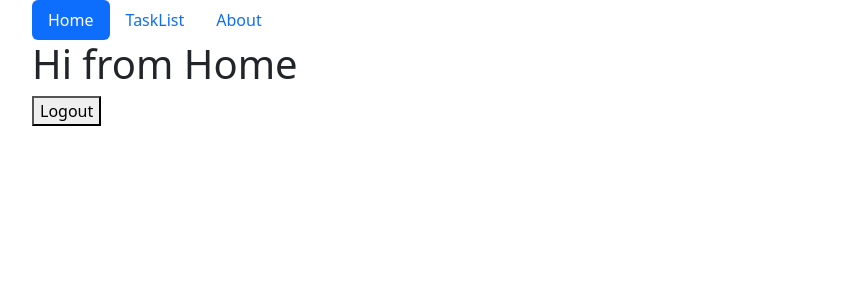
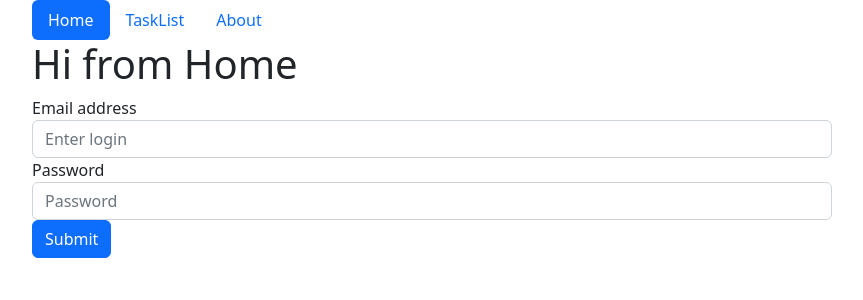
Before and after one commit to TrAs13/VueMaster, a Vue app: page / in a window 1280 px wide. Shown: the top 300 px of the page, without its empty margins (208-1071 px from the left). Built offline with nearby package versions, Linux system fonts and the light colour scheme; data requests are answered from the project's data file.

Commit message:
Выполнил задание №3 урока №6

```diff
--- a/db.json
+++ b/db.json
@@ -18,6 +18,6 @@
     }
   ],
   "auth": {
-    "auth": true
+    "auth": false
   }
 }
--- a/src/main.js
+++ b/src/main.js
@@ -5,4 +5,4 @@ import store from "./store/store";
 import axios from "axios";
 import VueAxios from "vue-axios";
 
-createApp(App).use(routes, VueAxios, axios).use(store).mount("#app");
+createApp(App).use(store).use(routes, VueAxios, axios).mount("#app");
--- a/src/pages/AboutComponent.vue
+++ b/src/pages/AboutComponent.vue
@@ -1,6 +1,5 @@
 <template>
   <h1>Hi from About</h1>
-  {{ counter }}
 </template>
 
 <script>
--- a/src/pages/HomeComponent.vue
+++ b/src/pages/HomeComponent.vue
@@ -1,6 +1,6 @@
 <template>
   <h1>Hi from Home</h1>
-  <form v-if="!auth" @submit.prevent="login">
+  <form v-if="!getAuth" @submit.prevent="login">
     <div class="form-group">
       <label for="exampleInputEmail1">Email address</label>
       <input
@@ -21,40 +21,21 @@
     </div>
     <button type="submit" class="btn btn-primary">Submit</button>
   </form>
-  <button v-if="auth" @click="login">Logout</button>
+  <button v-if="getAuth" @click="login">Logout</button>
 </template>
 
 <script>
-import axios from "axios";
 export default {
   name: "HomeComponent",
-  data() {
-    return {
-      auth: false,
-    };
-  },
-  created() {
-    this.getAuth();
+  computed: {
+    getAuth() {
+      return this.$store.state.auth;
+    },
   },
   methods: {
-    async login() {
-      try {
-        await axios.patch(`${`http://localhost:3000/auth`}`, {
-          auth: !this.auth,
-        });
-        this.auth = !this.auth;
-      } catch (error) {
-        console.error(error);
-      }
-      await this.$router.push({ path: "/tasklist" });
-    },
-    async getAuth() {
-      try {
-        const res = await axios.get(`http://localhost:3000/auth`);
-        this.auth = res.data.auth;
-      } catch (error) {
-        console.log(error);
-      }
+    login() {
+      this.$store.dispatch("login");
+      this.$router.push({ path: "/tasklist" });
     },
   },
 };
--- a/src/routes.js
+++ b/src/routes.js
@@ -4,7 +4,7 @@ import AboutPage from "./pages/AboutComponent";
 import TaskListPage from "./pages/TaskListComponent";
 import TaskPage from "./pages/TaskComponent";
 import Error404Page from "./pages/Error404Component";
-import axios from "axios";
+import store from "./store/store";
 const routes = [
   {
     path: "",
@@ -18,8 +18,8 @@ const routes = [
     path: "/tasklist",
     component: TaskListPage,
     async beforeEnter(to, from, next) {
-      const res = await axios.get(`http://localhost:3000/auth`);
-      if (res.data.auth) next();
+      if (store.getters.getAuth) next();
+      next("/");
     },
   },
   {
@@ -28,8 +28,8 @@ const routes = [
     name: "taskId",
     props: true,
     async beforeEnter(to, from, next) {
-      const res = await axios.get(`http://localhost:3000/auth`);
-      if (res.data.auth) next();
+      if (store.getters.getAuth) next();
+      next("/");
     },
   },
   {
--- a/src/store/store.js
+++ b/src/store/store.js
@@ -2,6 +2,9 @@ import axios from "axios";
 import { createStore } from "vuex";
 const store = createStore({
   actions: {
+    login(ctx) {
+      ctx.commit("login");
+    },
     async fetchTasks(ctx) {
       const res = await axios.get(`http://localhost:3000/tasks`);
       const tasks = res.data;
@@ -41,6 +44,9 @@ const store = createStore({
     },
   },
   mutations: {
+    login(state) {
+      state.auth = !state.auth;
+    },
     updateTasks(state, tasks) {
       state.tasks = tasks;
     },
@@ -61,6 +67,7 @@ const store = createStore({
   },
   state: {
     tasks: [],
+    auth: false,
   },
   getters: {
     allTasks(state) {
@@ -72,6 +79,9 @@ const store = createStore({
     getNotComletedTasks(state) {
       return state.tasks.filter((item) => !item.done);
     },
+    getAuth(state) {
+      return state.auth;
+    },
   },
 });
 export default store;
```
